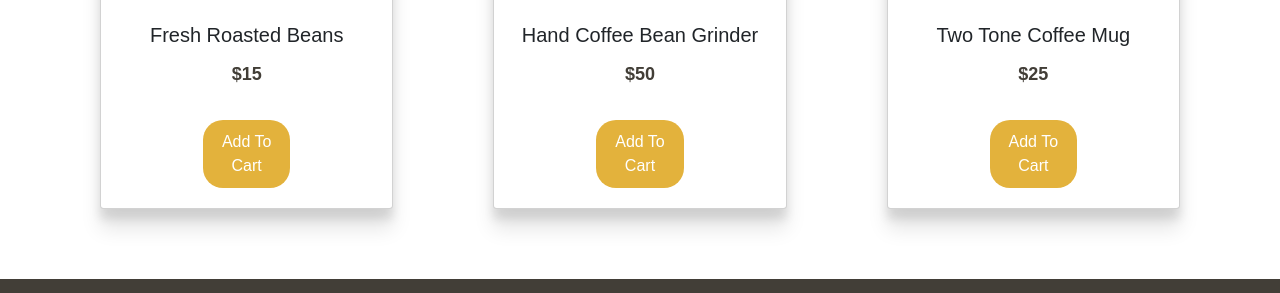
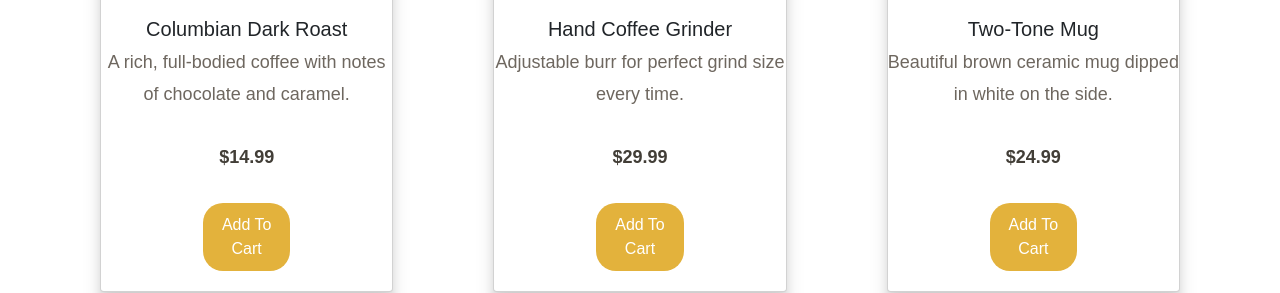
Before and after one commit to e-salgado/SunriseBrewingCo, a plain HTML site: page index.html in a window 1280 px wide. Shown: the part 2093-2386 px from the top of the page. Drawn offline with nearby package versions, Linux system fonts and the light colour scheme.

Commit message:
Update index.html
added different styling to featured products

```diff
--- a/index.html
+++ b/index.html
@@ -95,34 +95,39 @@
                 aria-hidden="true"></span> <span class="visually-hidden">Next</span> </button>
         </div>
     </div>
-    <!--Product Cards-->
+    <!--Featured Cards-->
+    <div class="featured-container">
         <header class="card-head">
             <h1>Featured Products</h1>
         </header>
         <div class="cards">
             <div class="card">
                 <div class="card-img">
-                <a href="#"><img src="./img/beans.jpg" alt="Coffee Beans" width="300px" height="300px"></a>
+                    <a href="./shop.html"><img src="./img/beans.jpg" alt="Coffee Beans" width="100%" height="300px"></a>
                 </div>
-            <h3>Fresh Roasted Beans</h3>
-            <p style="font-weight: bold; color: #423E37;">$15</p>
+                <h2>Columbian Dark Roast</h2>
+                <p style="color: #6E675F;">A rich, full-bodied coffee with notes of chocolate and caramel.</p>
+                <p style="font-weight: bold; color: #423E37;">$14.99</p>
                 <button class="card-btn">Add To Cart</button>
             </div>
             <div class="card">
                 <div class="card-img">
-                <a href="#"><img src="./img/grinder.jpg" alt="Hand Coffee Bean Grinder" width="300px" height="300px"></a>
+                    <a href="./shop.html"><img src="./img/grinder.jpg" alt="Hand Coffee Bean Grinder" width="100%" height="300px"></a>
                 </div>
-            <h3>Hand Coffee Bean Grinder</h3>
-            <p style="font-weight: bold; color: #423E37;">$50</p>
+                <h2>Hand Coffee Grinder</h2>
+                <p style="color: #6E675F;">Adjustable burr for perfect grind size every time.</p>
+                <p style="font-weight: bold; color: #423E37;">$29.99</p>
                 <button class="card-btn">Add To Cart</button>
             </div>
             <div class="card">
                 <div class="card-img">
-                <a href="#"><img src="./img/coffee_mug.jpg" alt="Two Tone Coffee Mug" width="300px" height="300px"></a>
+                    <a href="./shop.html"><img src="./img/coffee_mug.jpg" alt="Two Tone Coffee Mug" width="100%" height="300px"></a>
                 </div>
-            <h3>Two Tone Coffee Mug</h3>
-            <p style="font-weight: bold; color: #423E37;">$25</p>
+                <h2>Two-Tone Mug</h2>
+                <p style="color: #6E675F;">Beautiful brown ceramic mug dipped in white on the side.</p>
+                <p style="font-weight: bold; color: #423E37;">$24.99</p>
                 <button class="card-btn">Add To Cart</button>
+            </div>
         </div>
     </div>
 
```
Lines whose indentation alone changed are shown as unchanged.
